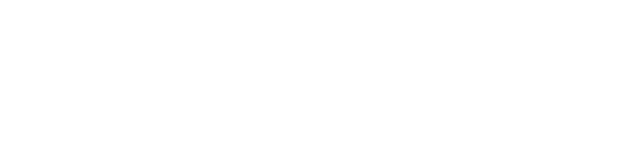
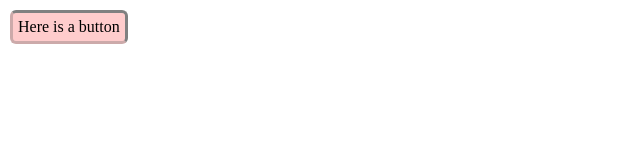
Before and after one commit to lvsl123/my-pc, a plain HTML site: page css/button.html in a window 1280 px wide. Shown: the whole page, without its empty margins (0-640 px from the left). Drawn offline with Linux system fonts and the light colour scheme.

Commit message:
Add button element to button.html

```diff
--- a/css/button.html
+++ b/css/button.html
@@ -3,6 +3,6 @@
   <head><title>Css button preview</title></head>
   <link rel="stylesheet" href="button.css">
   <body>
-
+    <button>Here is a button</button>
   </body>
 </html>
```
